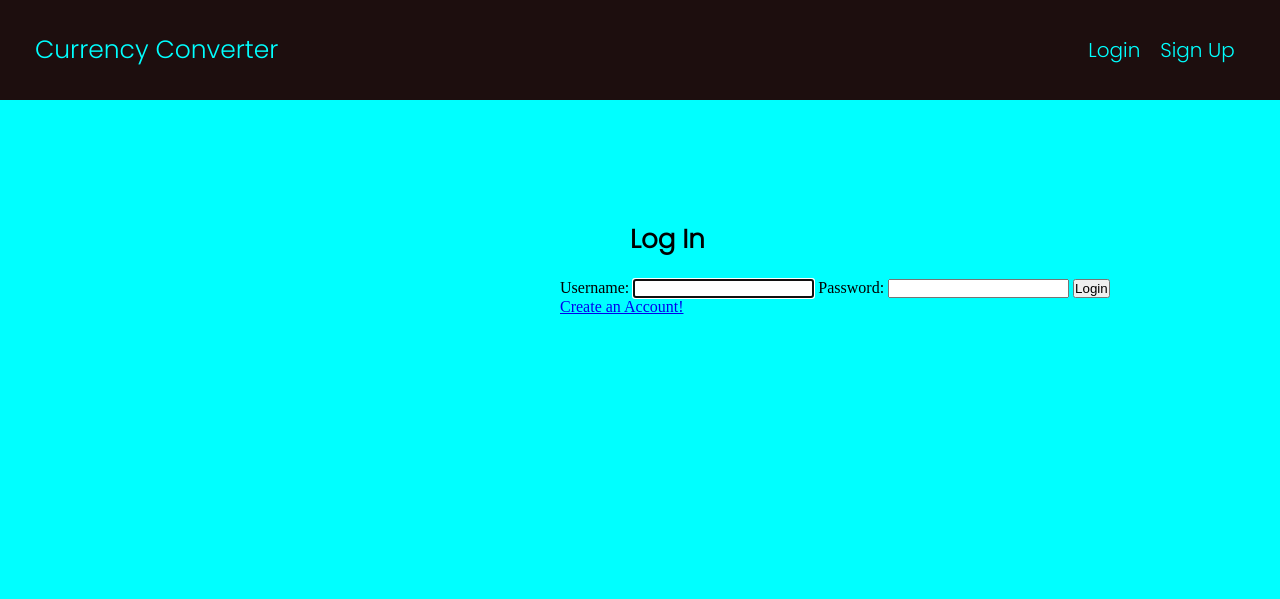
After one commit to roshan082/currencyconverter, a Django app: page /login/ in a window 1280 px wide. The commit adds this page. Shown: the top 599 px of the page. Run offline with Django 4.2, Linux system fonts and the light colour scheme.

Commit message:
login is now working.

```diff
--- /dev/null
+++ b/converter/static/css/login.css
@@ -0,0 +1,61 @@
+@import url('https://fonts.googleapis.com/css2?family=Poppins:wght@300&display=swap');
+
+*{
+    margin: 0;
+    padding: 0;
+}
+body{
+    background-color: aqua;
+}
+.header{
+    display: flex;
+    align-items: center;
+    height: 100px;
+    font-family: 'Poppins';
+    flex-wrap: wrap;
+    /* border-style: solid; */
+    /* border-color: red; */
+    background: rgb(29, 14, 14);
+}
+.header .logo a{
+    justify-content: flex-end;
+    font-size: 25px;
+    color: aqua;
+    text-decoration: none;
+    margin-left: 35px;
+    /* border-style: solid; */
+    /* border-color: red; */
+}
+.header .auth{
+    display: flex;
+    font-size: 20px;
+    color: aqua;
+    margin-left: 800px;
+    /* border-style: solid; */
+    /* border-color: red; */
+    justify-content: flex-end;
+}
+.header .auth a{
+    padding: 10px;
+    text-decoration: none;
+    color: aqua;
+}
+.header .auth a:hover{
+    text-decoration: underline;
+    color: aqua;
+}
+.container{
+    width: 100%;
+    height: 500px;
+}
+.container .login-form{
+    position: absolute;
+    margin-left: 560px;
+    margin-top: 120px;
+}
+.container .login-form h3{
+    font-family: 'Poppins';
+    margin-left: 70px;
+    margin-bottom: 20px;
+    font-size: 26px;
+}
--- /dev/null
+++ b/converter/templates/converter/login.html
@@ -0,0 +1,37 @@
+{% load static %}
+<!DOCTYPE html>
+<html lang="en">
+<head>
+    <meta charset="UTF-8">
+    <meta http-equiv="X-UA-Compatible" content="IE=edge">
+    <meta name="viewport" content="width=device-width, initial-scale=1.0">
+    <title>Currency Converter</title>
+    <link rel="stylesheet" href="{% static 'css/login.css' %} ">
+</head>
+<body>
+    <header class="header">
+        <div class="logo">
+            <a href="{% url 'index' %}">Currency Converter</a>
+        </div>
+        <div class="auth">
+            <a href="{% url 'login' %}">Login</a>
+            <a href="{% url 'signup' %}">Sign Up</a>
+        </div>
+    </header>
+    <section>
+        <div class="container">
+            <div class="login-form">
+                <h3>Log In</h3>
+                <form class="" method="POST" action="{% url 'login' %}">
+                    {% csrf_token %}
+                    {{form}}
+                    <input type="submit" value="Login">
+                </form>
+                <div class="">
+                    <a href="{% url 'signup' %}" class="">Create an Account!</a>
+                </div>
+            </div>
+        </div>
+    </section>
+</body>
+</html>
--- a/converter/urls.py
+++ b/converter/urls.py
@@ -4,4 +4,7 @@ from . import views
 
 urlpatterns = [
     path('', views.index, name="index"),
+    path('index/', views.index, name="index"),
+    path('login/', views.login_view, name="login"),
+    path('signup/', views.signup, name="signup"),
 ]
--- a/converter/views.py
+++ b/converter/views.py
@@ -1,6 +1,10 @@
 
-from django.shortcuts import render
+from django import urls
+from django.shortcuts import render, redirect
 from converter import forms
+from django.contrib.auth import login,logout
+from django.contrib.auth.forms import UserCreationForm, AuthenticationForm
+from django.contrib import messages
 import requests
 import json
 
@@ -19,7 +23,6 @@ def index(request):
 
     converted_currency = ""
     if request.method == "POST":
-        # check sanitation
         if currency_form.is_valid():
 
             # values from the html input fields
@@ -33,8 +36,11 @@ def index(request):
 
             # logic to calculate the converted_currency
             converted_currency = (to_country_base_value / from_country_base_value) * float(input_currency_value)
-
-            return render(request, 'converter/index.html', {'currency_form':currency_form, 'converted_currency':converted_currency})
+            context = {
+                'currency_form':currency_form,
+                'converted_currency':converted_currency
+            }
+            return render(request, 'converter/index.html', context)
 
     # form initialization
     context = {
@@ -42,3 +48,36 @@ def index(request):
         'converted_currency':converted_currency
     }
     return render(request, 'converter/index.html', context)
+
+def login_view(request):
+    if request.method == "POST":
+        # username = request.POST.get('username')
+        # password = request.POST.get('password')
+        # user = authenticate(username = username, password = password)
+        # if user is not None:
+        #     login(request,user)
+        #     if request.user:
+        #         messages.success(request, "Successfully Loged In...")
+        #         return redirect("/index")
+        #     else:
+        #         messages.warning(request, "Please Login or sign up for new accout!!")
+        #         return redirect('login/')
+        # if user is not None:
+        #     messages.warning(request, "Invalid User")
+        #     return redirect('/login')
+        # messages.warning(request, "Invalid User")
+        # return redirect('/login')
+
+        form = AuthenticationForm(data = request.POST)
+        if form.is_valid():
+            #login the user
+            user = form.get_user()
+            login(request,user)
+            messages.success(request, "Successfully Loged In...")
+            return redirect('index')
+    else:
+        form = AuthenticationForm()
+    return render(request, 'converter/login.html', {'form':form})
+
+def signup(request):
+    return render(request, 'converter/signup.html')
```
Also changed, not shown: converter/templates/converter/index.html (+19 -6 lines), converter/templates/converter/signup.html (added, +23 -0 lines), converter/static/css/index.css (renamed from converter/static/css/converter.css), db.sqlite3.
